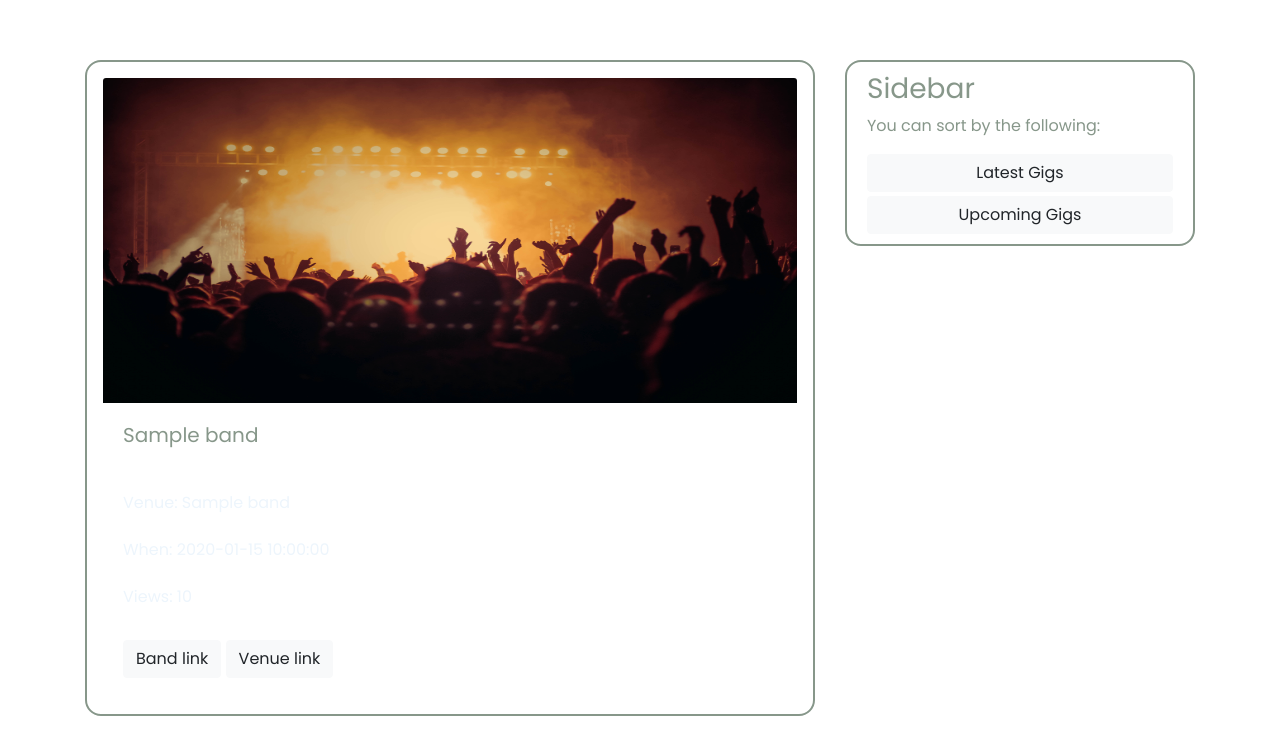
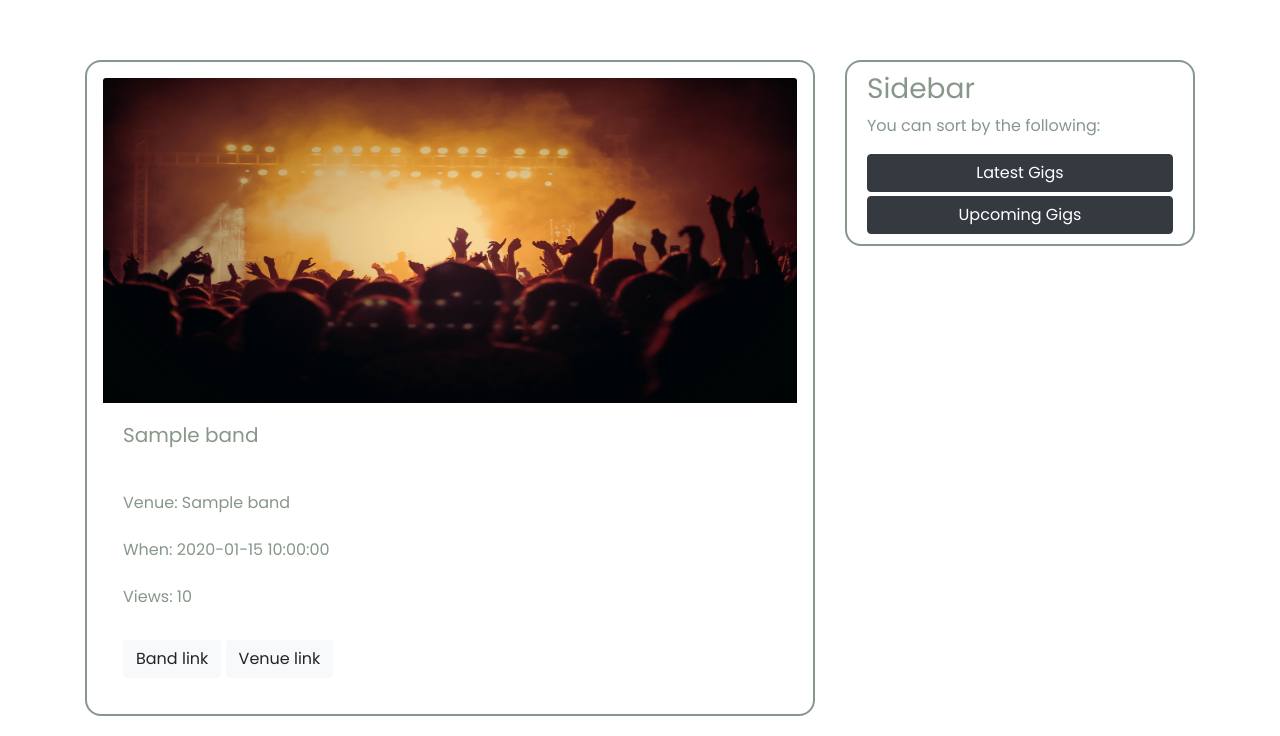
Before and after one commit to Code-Institute-Submissions/Adammcadam-local_events, a Flask app: page /home in a window 1280 px wide. Shown: the part 64-800 px from the top of the page. Run offline with Flask 2, Linux system fonts and the light colour scheme; a database or web service that is not in the repository returns one stand-in record (values such as "Sample title"); parts of the project's set-up code (start-up, migrations or seed data) failed here and were passed over; some libraries are stand-ins or nearby versions.

Commit message:
updated typo in 404.html

```diff
--- a/local_events/static/css/style.css
+++ b/local_events/static/css/style.css
@@ -6,7 +6,7 @@
 
 body {
     background: #fff;
-    color: #EDF5FC;
+    color: rgb(135, 151, 138);
     font-family: 'Poppins', sans-serif;;
 }
 
@@ -199,7 +199,7 @@ h1, h2, h3, h4, h5, h6 {
 
 .list-group-item-light {
     background: #fff;
-    color: #EDF5FC;
+    color: rgb(135, 151, 138);
 }
 
 .card {
@@ -210,7 +210,7 @@ h1, h2, h3, h4, h5, h6 {
 
 .list-group-item {
     background: #fff;
-    color: #EDF5FC;
+    color: rgb(135, 151, 138);
     border: none;
     text-align: left;
 }
--- a/local_events/templates/404.html
+++ b/local_events/templates/404.html
@@ -1,4 +1,5 @@
 {% extends 'base.html' %}
-{% block content %}
-<h1>404 ERROR!</h1>
+{% block body %}
+    <h1>Oops. Page Not Found (404)</h1>
+    <p>That page does not exist. Please try a different location</p>
 {% endblock %}
--- a/local_events/templates/home.html
+++ b/local_events/templates/home.html
@@ -25,8 +25,8 @@
             <h3>Sidebar</h3>
             <p class="text">You can sort by the following:</p>
             <ul class="list-group list-group-flush">
-                <li class="btn btn-light mb-1">Latest Gigs</li>
-                <li class="btn btn-light">Upcoming Gigs</li>
+                <li class="btn btn-dark mb-1">Latest Gigs</li>
+                <li class="btn btn-dark">Upcoming Gigs</li>
             </ul>
         </div>
     </div>
--- a/local_events/templates/venues.html
+++ b/local_events/templates/venues.html
@@ -9,7 +9,7 @@
             <ul class="list-group list-group-flush">
                 <li class="list-group-item">Address: {{ venue.address }}</li>
                 <li class="list-group-item">Postcode: {{ venue.postcode }}</li>
-                <li class="list-group-item">Website: <a class="btn btn-light" target="_blank" href="{{ venue.website }}"><i class="fas fa-binoculars"></i></a></li>
+                <li class="list-group-item">Website: <a class="btn btn-dark" target="_blank" href="{{ venue.website }}"><i class="fas fa-binoculars"></i></a></li>
             </ul>
         </div>
     {% endfor %}
```
